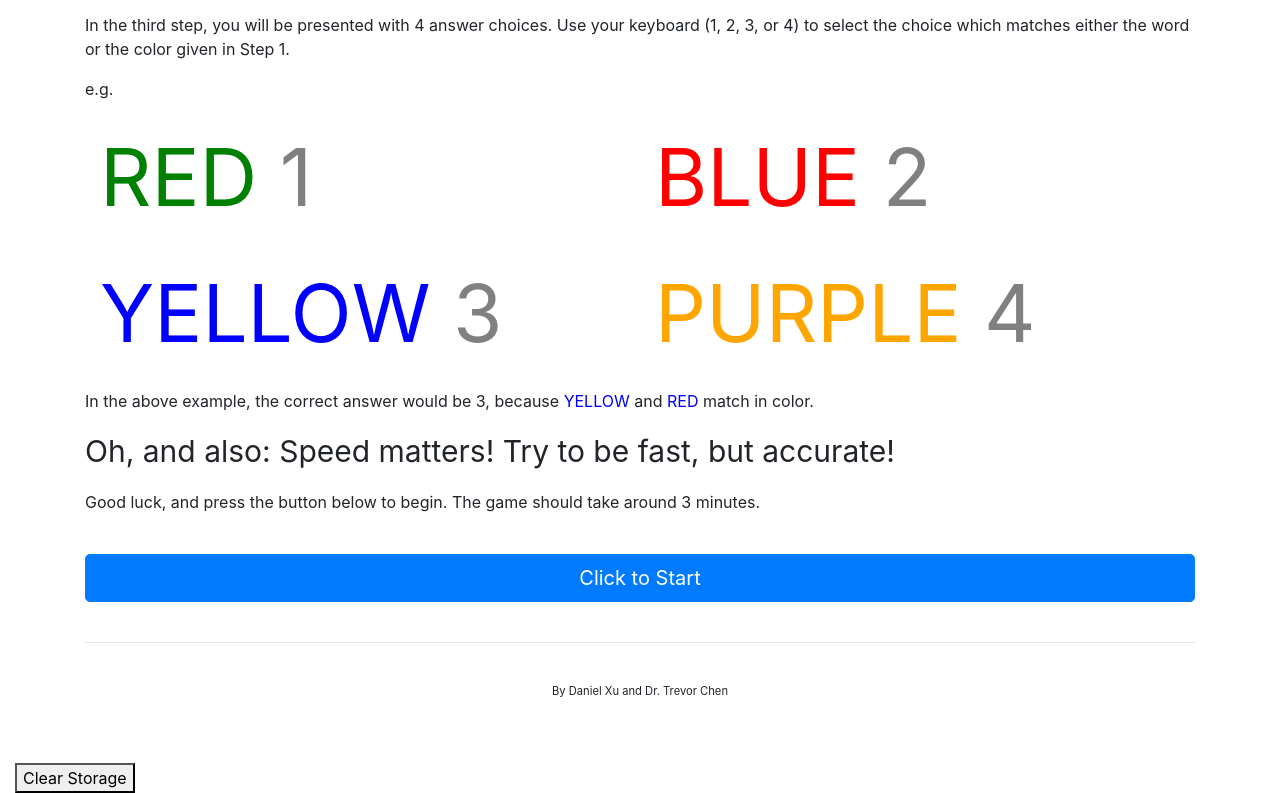
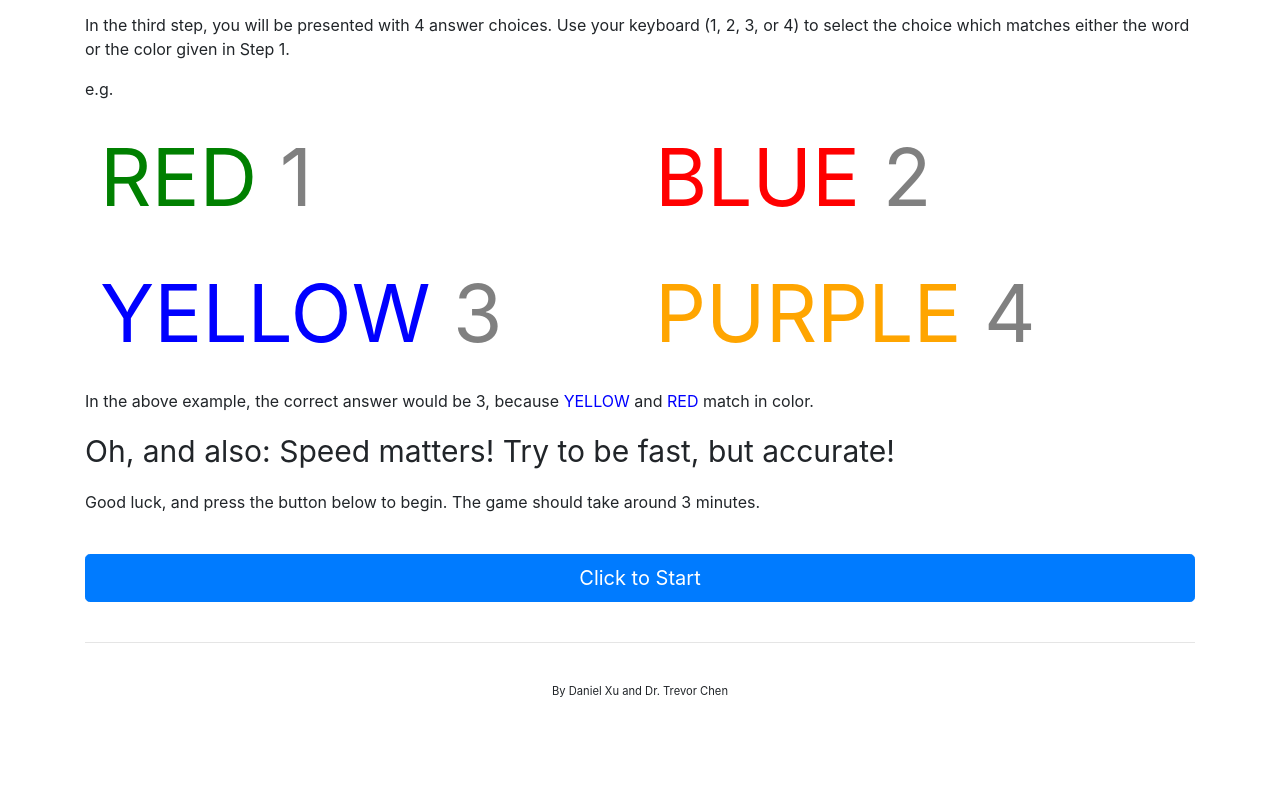
Before and after one commit to TastyChickenMmm/stroopTest, a plain HTML site: page index.html in a window 1280 px wide. Shown: the part 651-1444 px from the top of the page. After the commit the page ends 1414 px from the top, so only its background shows below. Drawn offline with nearby package versions, Linux system fonts and the light colour scheme.

Commit message:
nevernevermind

```diff
--- a/index.html
+++ b/index.html
@@ -68,7 +68,7 @@
 
     <br /> <br />
 
-    <button onclick='clearStorage()'>Clear Storage</button>
+    <!-- <button onclick='clearStorage()'>Clear Storage</button> -->
 
   </body>
 </html>
```
